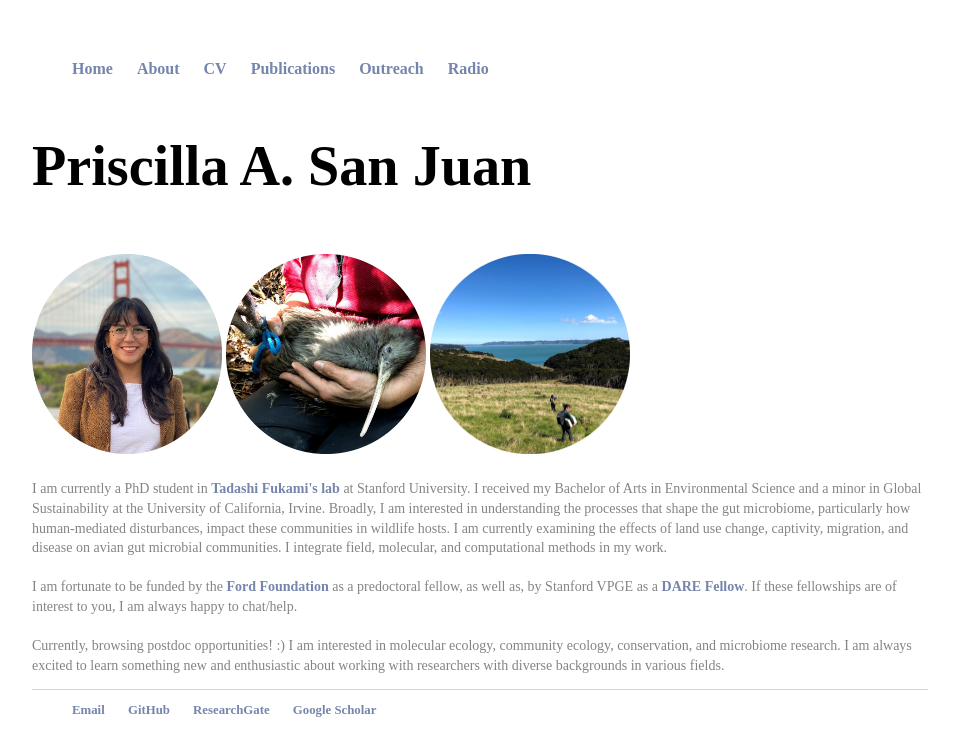
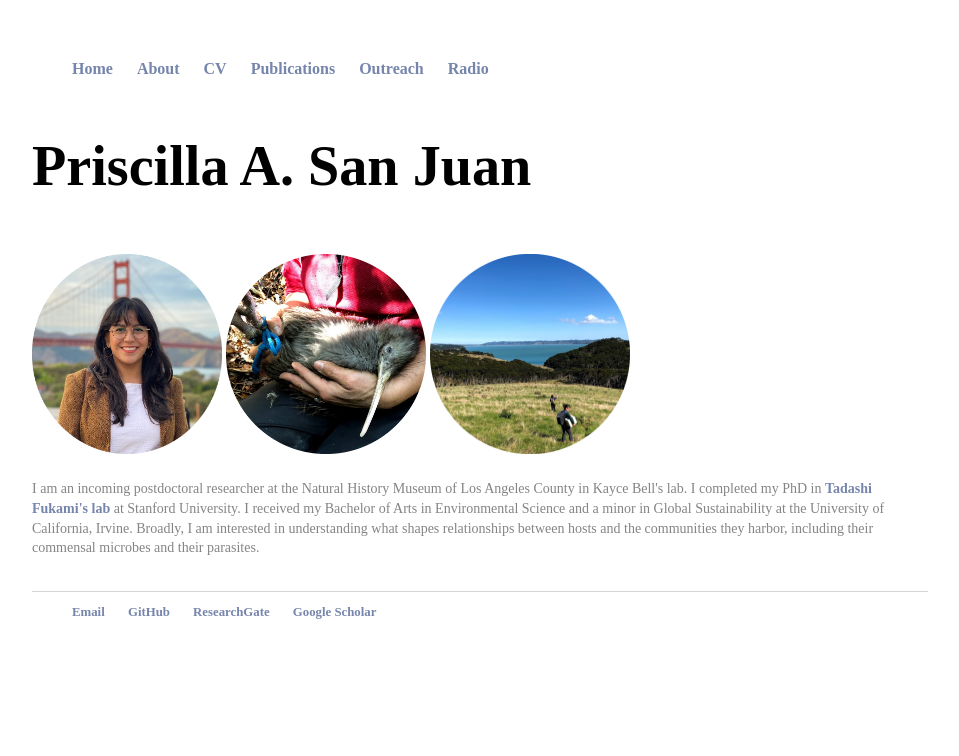
Before and after one commit to psanjuan/psanjuan.github.io, a Jekyll site: the page built from about/index.html, in a window 1280 px wide. Shown: the top 756 px of the page, without its empty margins (160-1119 px from the left). Built offline with Jekyll 4.4.1, drawn with Linux system fonts in a browser that asks for light colours.

Commit message:
Update index.html

```diff
--- a/about/index.html
+++ b/about/index.html
@@ -11,12 +11,8 @@ title: Priscilla A. San Juan, PhD candidate
 
 <div class="post">
 <font face = "Avenir"><p style="color:#848484;font-size:14px;">
-I am currently a PhD student in <a href = "https://web.stanford.edu/~fukamit/"><b>Tadashi Fukami's lab</b></a> at Stanford University. I received my Bachelor of Arts in Environmental Science and a minor in Global Sustainability at the University of California, Irvine.
-Broadly, I am interested in understanding the processes that shape the gut microbiome, particularly how human-mediated disturbances, impact these communities in wildlife hosts. I am currently examining the effects
-of land use change, captivity, migration, and disease on avian gut microbial communities. I integrate field, molecular, and computational methods in my work.
+I am an incoming postdoctoral researcher at the Natural History Museum of Los Angeles County in Kayce Bell's lab. I completed my PhD in <a href = "https://web.stanford.edu/~fukamit/"><b>Tadashi Fukami's lab</b></a> at Stanford University. I received my Bachelor of Arts in Environmental Science and a minor in Global Sustainability at the University of California, Irvine.
+Broadly, I am interested in understanding what shapes relationships between hosts and the communities they harbor, including their commensal microbes and their parasites.
   <br><br>
-  I am fortunate to be funded by the <a href = "https://sites.nationalacademies.org/PGA/FordFellowships/PGA_171962"><b>Ford Foundation</b></a> as a predoctoral fellow, as well as, by Stanford VPGE as a <a href = "https://vpge.stanford.edu/fellowships-funding/dare/details"><b>DARE Fellow</b></a>. If these fellowships are of interest to you, I am always happy to chat/help.
-  <br><br>
-  Currently, browsing postdoc opportunities! :) I am interested in molecular ecology, community ecology, conservation, and microbiome research. I am always excited to learn something new and enthusiastic about working with researchers with diverse backgrounds in various fields.
   </p></font>
 </div>
```
